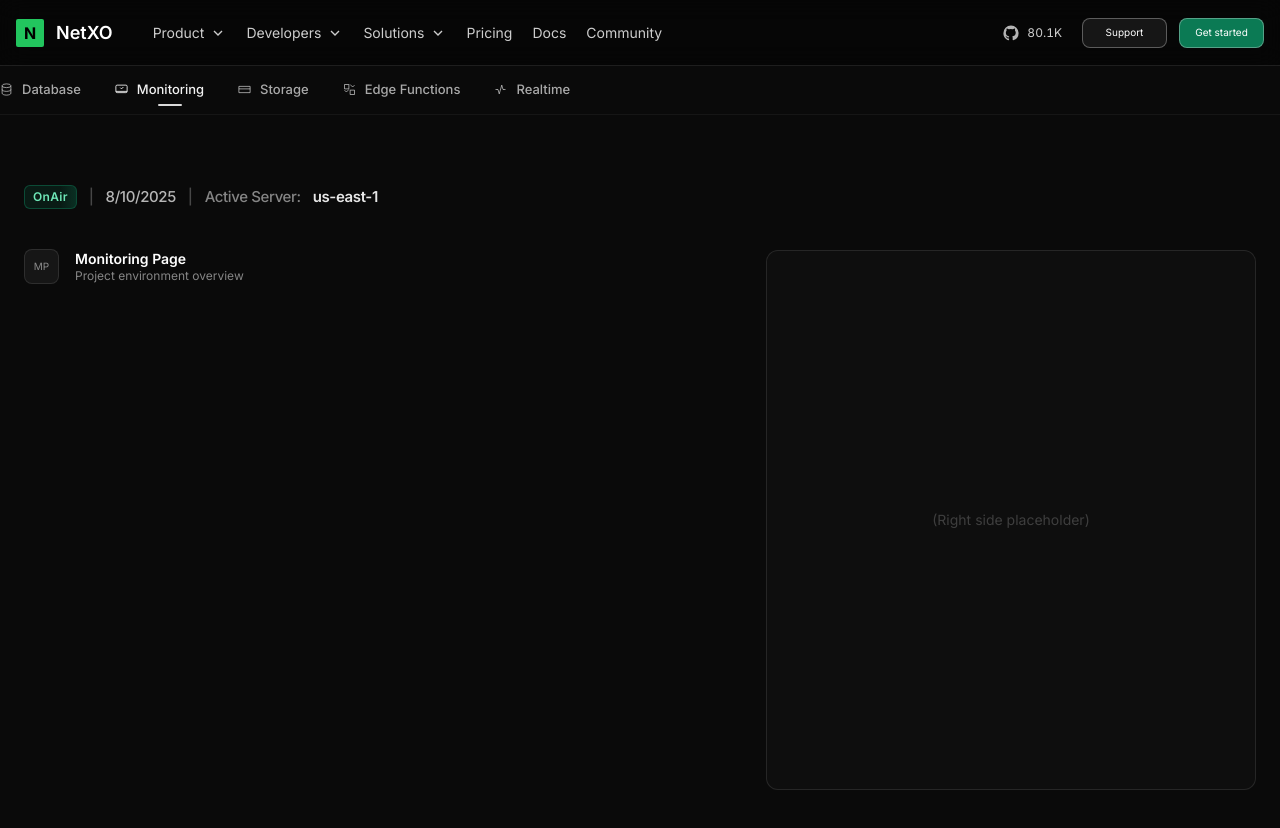
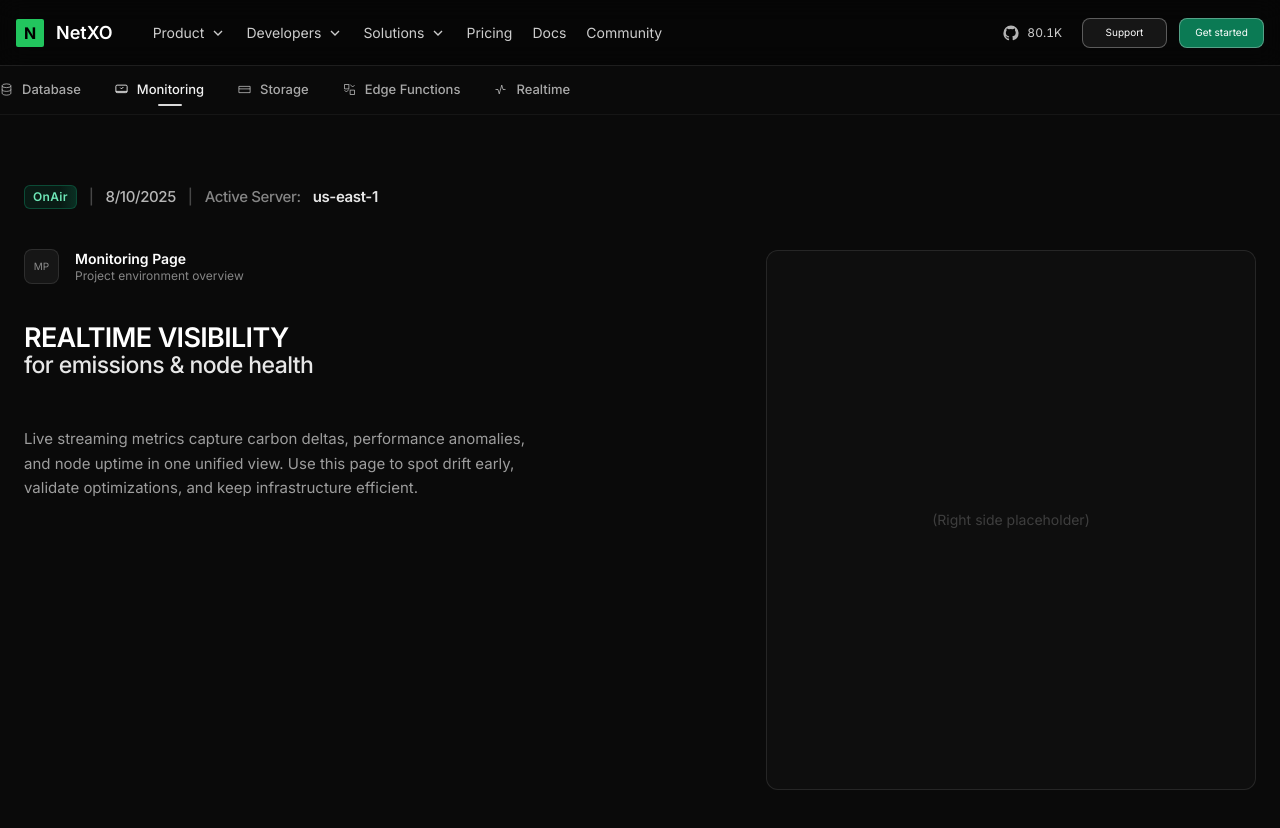
Before and after one commit to withNoclout/nextxo-v2, a React (Vite) app: page /monitoring in a window 1280 px wide. Shown: the top 828 px of the page. Built offline with nearby package versions, Linux system fonts and the light colour scheme.

Commit message:
feat(monitoring): add product subnav, status block, quote, explanation, and placeholder right panel layout

```diff
--- a/src/pages/MonitoringPage.tsx
+++ b/src/pages/MonitoringPage.tsx
@@ -119,6 +119,18 @@ export default function MonitoringPage() {
             <div className="text-[12px] text-white/50 leading-tight">Project environment overview</div>
           </div>
         </div>
+
+        {/* Two-line quote 40px below (mt-10 ~ 40px) */}
+        <div className="mt-10 leading-[1.07] select-none">
+          <div className="text-[27px] font-semibold tracking-tight text-white">REALTIME VISIBILITY</div>
+          <div className="text-[23px] font-medium tracking-tight text-white/90">for emissions & node health</div>
+        </div>
+
+        {/* Explanation 50px below */}
+  <p className="max-w-[520px] text-[15px] text-white/60 leading-relaxed" style={{ marginTop: '50px' }}>
+          Live streaming metrics capture carbon deltas, performance anomalies, and node uptime in one unified view.
+          Use this page to spot drift early, validate optimizations, and keep infrastructure efficient.
+        </p>
       </div>
       {/* Right side placeholder */}
   <div className="col-span-12 lg:col-span-5" style={{ marginTop: '65px' }}>
```
Also changed, not shown: src/components/TabsWithDropdown.tsx (added).
